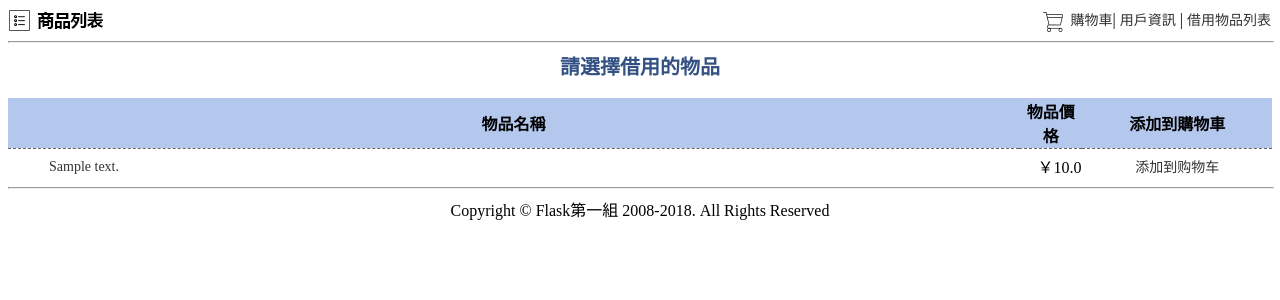
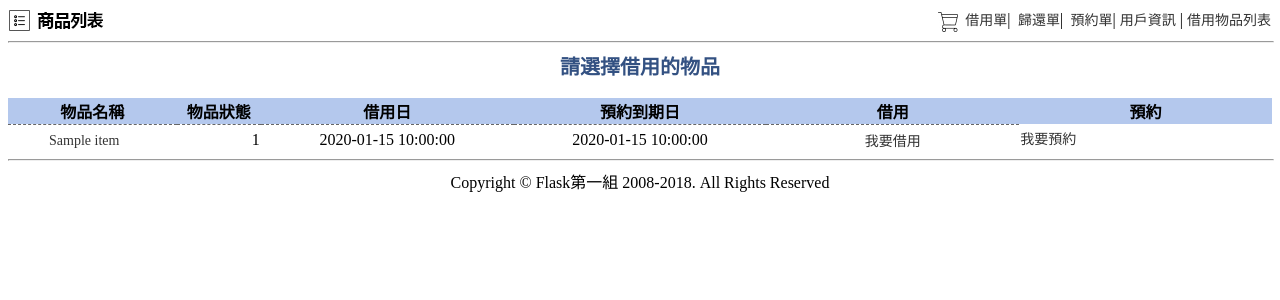
Before and after one commit to erik1110/booking_system, a Flask app: page /list in a window 1280 px wide. Shown: the top 300 px of the page. Run offline with Flask 2, Linux system fonts and the light colour scheme; the visitor is signed in with stand-in values (Sample User, id 1); tables that the repository leaves empty hold one stand-in row (values such as "Sample post").

Commit message:
[refactor] 調整借用物品

```diff
--- a/app/templates/goods_header.html
+++ b/app/templates/items_header.html
@@ -1,6 +1,8 @@
  <td width="734" align="right">
      <img src="{{ url_for('static', filename='images/mycar1.jpg') }}" align="absmiddle"/>
-     <a href="/cart">&nbsp;購物車</a>|
+     <a href="/cart">&nbsp;借用單</a>|
+     <a href="/cart">&nbsp;歸還單</a>|
+     <a href="/cart">&nbsp;預約單</a>|
      <a href="zhanghu.html">用戶資訊</a> |
      <a href="/list">借用物品列表</a>
  </td>
--- a/app/templates/goods_list.html
+++ b/app/templates/items_list.html
@@ -28,12 +28,26 @@
 		text-align: center;
 	}
 
+	/*物品列表第4列*/
+	.col4 {
+	padding-top: 5px;
+	border-top: 1px dashed #666666;
+	text-align: center;
+	}
+
+	/*物品列表第5列*/
+	.col5 {
+	padding-top: 5px;
+	border-top: 1px dashed #666666;
+	text-align: center;
+	}
+
 </style>
 
 <table width="100%" border="0" align="center">
     <tr>
         <td width="616"><img src="{{ url_for('static', filename='images/list.jpg') }}" align="absmiddle"/></td>
-        {% include 'goods_header.html' %}
+        {% include 'items_header.html' %}
     </tr>
 </table>
 <hr width="100%"/>
@@ -41,16 +55,22 @@
 <br>
 <table width="100%" border="0" align="center">
     <tr bgcolor="#b4c8ed">
-        <th>物品名稱</th>
-        <th width="5%">物品價格</th>
-        <th width="15%">添加到購物車</th>
+        <th width="10%">物品名稱</th>
+		<th width="5%">物品狀態</th>
+		<th width="15%">借用日</th>
+		<th width="15%">預約到期日</th>
+		<th width="15%">借用</th>
+		<th width="15%">預約</th>
     </tr>
-  {% for goods in list %}
+  {% for item in list %}
     <tr bgcolor={{ loop.cycle('#ffffff', '#edf8ff') }}>
-        <td class="col1"><a href="/detail?id={{ goods.id }}">{{ goods.description }}</a></td>
-        <td class="col2">￥{{ goods.price}}</td>
-        <td class="col3"><a href="/add?id={{ goods.id }}&name={{ goods.name }}&price={{ goods.price }}">添加到购物车</a></td>
-    </tr>
+        <td class="col1"><a href="/detail?id={{ item.item_id }}">{{ item.name }}</a></td>
+		<td class="col2"> {{ item.status}} </td>
+		<td class="col3"> {{ item.borrow_date}} </td>
+		<td class="col4"> {{ item.return_date}} </td>
+        <td class="col5"><a href="/add?id={{ item.item_id }}"> 我要借用</a></td>
+        <td class="col6"><a href="/add?id={{ item.item_id }}"> 我要預約</a></td>
+	</tr>
   {% endfor %}
 </table>
 {% endblock %}
--- a/app/views.py
+++ b/app/views.py
@@ -1,7 +1,7 @@
 from flask import Flask, request, session, render_template, redirect, url_for, flash
 from flask_sqlalchemy import SQLAlchemy
 from app.forms import CustomerRegForm, LoginForm
-from app.models import Customer, Goods, Orders, OrderLineItem
+from app.models import Users, Items, Records, Reservation
 import config
 import random
 import datetime
@@ -17,8 +17,8 @@ def register():
     form = CustomerRegForm()
     if request.method == 'POST':
         if form.validate():
-            new_customer = Customer()
-            new_customer.id = form.userid.data
+            new_customer = Users()
+            new_customer.user_id = form.userid.data
             new_customer.name = form.name.data
             new_customer.password = form.password.data
             new_customer.address = form.address.data
@@ -30,8 +30,6 @@ def register():
 
             print('註冊成功')
             return render_template('customer_reg_success.html', form=form)
-        # else:
-        #     return render_template('customer_reg.html', form=form)
 
     return render_template('customer_reg.html', form=form)
 
@@ -42,11 +40,11 @@ def login():
     form = LoginForm()
     if request.method == 'POST':
         if form.validate():
-            c = db.session.query(Customer).filter_by(id=form.userid.data).first()
+            c = db.session.query(Users).filter_by(user_id=form.userid.data).first()
             if c is not None and c.password == form.password.data:
                 print('登入成功')
                 customer = {}
-                customer['id'] = c.id
+                customer['id'] = c.user_id
                 customer['name'] = c.name
                 customer['password'] = c.password
                 customer['address'] = c.address
@@ -72,128 +70,128 @@ def main():
 
 # 顯示借用物品列表
 @app.route('/list')
-def show_goods_list():
+def show_items_list():
     if 'customer' not in session.keys():
         flash('您還沒有登入哦！')
         return redirect(url_for('login'))
 
-    goodslist = db.session.query(Goods).all()
-    return render_template('goods_list.html', list=goodslist)
+    items_list = db.session.query(Items).all()
+    return render_template('items_list.html', list=items_list)
 
 
-# 顯示借用物品詳細資訊
-@app.route('/detail')
-def show_goods_detail():
-    if 'customer' not in session.keys():
-        flash('您還沒有登入哦！')
-        return redirect(url_for('login'))
+# # 顯示借用物品詳細資訊
+# @app.route('/detail')
+# def show_goods_detail():
+#     if 'customer' not in session.keys():
+#         flash('您還沒有登入哦！')
+#         return redirect(url_for('login'))
 
-    goodsid = request.args['id']
-    goods = db.session.query(Goods).filter_by(id=goodsid).first()
+#     item_id = request.args['id']
+#     item = db.session.query(Items).filter_by(item_id=item_id).first()
 
-    return render_template('goods_detail.html', goods=goods)
+#     return render_template('goods_detail.html', goods=goods)
 
-# 添加購物車
-@app.route('/add')
-def add_cart():
-    if 'customer' not in session.keys():
-        flash('您還沒有登入哦！')
-        return redirect(url_for('login'))
+# # 添加購物車
+# @app.route('/add')
+# def add_cart():
+#     if 'customer' not in session.keys():
+#         flash('您還沒有登入哦！')
+#         return redirect(url_for('login'))
 
-    goodsid = int(request.args['id'])
-    goodsname = request.args['name']
-    goodsprice = float(request.args['price'])
+#     goodsid = int(request.args['id'])
+#     goodsname = request.args['name']
+#     goodsprice = float(request.args['price'])
 
-    # 判斷Session中是否有購物車數據
-    if 'cart' not in session.keys():
-        session['cart'] = []
+#     # 判斷Session中是否有購物車數據
+#     if 'cart' not in session.keys():
+#         session['cart'] = []
 
-    cart = session['cart']
-    # flag 如果0表示購物車中没有當前商品,1表示購物車代表有當前商品
-    flag = 0
-    for item in cart:
-        if item[0] == goodsid:  # item[0]保存在購物車的商品id
-            item[3] += 1  # item[3]保存在購物車的商品數量,對當前數量+1
-            flag = 1
-            break
+#     cart = session['cart']
+#     # flag 如果0表示購物車中没有當前商品,1表示購物車代表有當前商品
+#     flag = 0
+#     for item in cart:
+#         if item[0] == goodsid:  # item[0]保存在購物車的商品id
+#             item[3] += 1  # item[3]保存在購物車的商品數量,對當前數量+1
+#             flag = 1
+#             break
 
-    if flag == 0:
-        # 第一次添加商品到購物車數量是1
-        cart.append([goodsid, goodsname, goodsprice, 1])
+#     if flag == 0:
+#         # 第一次添加商品到購物車數量是1
+#         cart.append([goodsid, goodsname, goodsprice, 1])
 
-    session['cart'] = cart
+#     session['cart'] = cart
 
-    print(cart)
+#     print(cart)
 
-    flash('已經添加商品【' + goodsname + '】到購物車')
-    return redirect(url_for('show_goods_list'))
+#     flash('已經添加商品【' + goodsname + '】到購物車')
+#     return redirect(url_for('show_goods_list'))
 
 
-# 查看购物车
-@app.route('/cart')
-def show_cart():
-    if 'customer' not in session.keys():
-        flash('您還沒有登入哦！')
-        return redirect(url_for('login'))
+# # 查看购物车
+# @app.route('/cart')
+# def show_cart():
+#     if 'customer' not in session.keys():
+#         flash('您還沒有登入哦！')
+#         return redirect(url_for('login'))
 
-    if 'cart' not in session.keys():
-        return render_template('cart.html', list=[], total=0.0)
+#     if 'cart' not in session.keys():
+#         return render_template('cart.html', list=[], total=0.0)
 
-    cart = session['cart']
-    list = []
-    total = 0.0
-    for item in cart:
-        # 購物車每一个元素[商品id, 商品名稱, 商品價格, 商品數量]
-        # 添加一个小計
-        subtotal = item[2] * item[3]
-        total += subtotal
-        new_item = (item[0], item[1], item[2], item[3], subtotal)
-        list.append(new_item)
+#     cart = session['cart']
+#     list = []
+#     total = 0.0
+#     for item in cart:
+#         # 購物車每一个元素[商品id, 商品名稱, 商品價格, 商品數量]
+#         # 添加一个小計
+#         subtotal = item[2] * item[3]
+#         total += subtotal
+#         new_item = (item[0], item[1], item[2], item[3], subtotal)
+#         list.append(new_item)
 
-    return render_template('cart.html', list=list, total=total)
+#     return render_template('cart.html', list=list, total=total)
 
 
-# 提交訂單
-@app.route('/submit_order', methods=['POST'])
-def submit_order():
-    # 從表單中取出數據添加到Orders模式對象中
-    orders = Orders()
-    # 生成訂單id，規則為當前時間戳記+一位隨機數
-    n = random.randint(0, 9)
-    d = datetime.datetime.today()
-    orderid = str(int(d.timestamp() * 1e6)) + str(n)
-    orders.id = orderid
-    orders.orderdate = d.strftime('%Y-%m-%d %H:%M:%S')
-    orders.status = 1  # 1 待付款 0 已付款
+# # 提交訂單
+# @app.route('/submit_order', methods=['POST'])
+# def submit_order():
+#     # 從表單中取出數據添加到Orders模式對象中
+#     orders = Orders()
+#     # 生成訂單id，規則為當前時間戳記+一位隨機數
+#     n = random.randint(0, 9)
+#     d = datetime.datetime.today()
+#     orderid = str(int(d.timestamp() * 1e6)) + str(n)
+#     orders.id = orderid
+#     orders.orderdate = d.strftime('%Y-%m-%d %H:%M:%S')
+#     orders.status = 1  # 1 待付款 0 已付款
 
-    db.session.add(orders)
-    # 購物車每一個元素[商品id, 商品名稱, 商品價格, 商品数量]
-    cart = session['cart']
-    total = 0.0
-    for item in cart:
-        quantity = request.form['quantity_' + str(item[0])]
-        try:
-            quantity = int(quantity)
-        except:
-            quantity = 0
+#     db.session.add(orders)
+#     # 購物車每一個元素[商品id, 商品名稱, 商品價格, 商品数量]
+#     cart = session['cart']
+#     total = 0.0
+#     for item in cart:
+#         quantity = request.form['quantity_' + str(item[0])]
+#         try:
+#             quantity = int(quantity)
+#         except:
+#             quantity = 0
 
-        # 小計
-        subtotal = item[2] * quantity
-        total += subtotal
+#         # 小計
+#         subtotal = item[2] * quantity
+#         total += subtotal
 
-        order_line_item = OrderLineItem()
-        order_line_item.quantity = quantity
-        order_line_item.goodsid = item[0]
-        order_line_item.orderid = orderid
-        order_line_item.subtotal = subtotal
+#         order_line_item = OrderLineItem()
+#         order_line_item.quantity = quantity
+#         order_line_item.goodsid = item[0]
+#         order_line_item.orderid = orderid
+#         order_line_item.subtotal = subtotal
 
-        db.session.add(order_line_item)
+#         db.session.add(order_line_item)
 
-    orders.total = total
-    # 提交事務
-    db.session.commit()
+#     orders.total = total
+#     # 提交事務
+#     db.session.commit()
 
-    # 清除購物車
-    session.pop('cart', None)
+#     # 清除購物車
+#     session.pop('cart', None)
 
-    return render_template('order_finish.html', orderid=orderid)
+#     return render_template('order_finish.html', orderid=orderid)
```
Also changed, not shown: app/models.py (+26 -32 lines), app/templates/main.html (+12 -4 lines), db/store-dataload.sql (+11 -11 lines), db/store-schema.sql (+7 -16 lines), app/templates/items_detail.html (renamed from app/templates/goods_detail.html).
